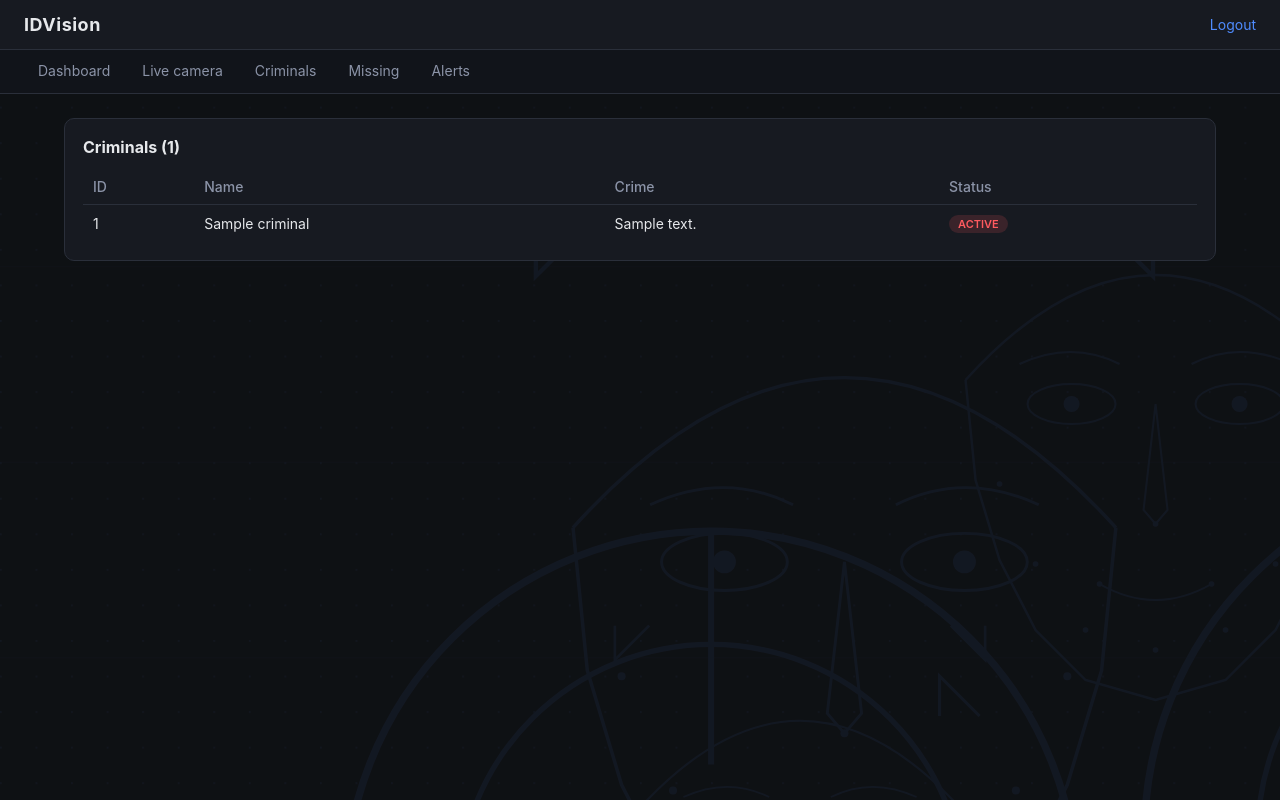
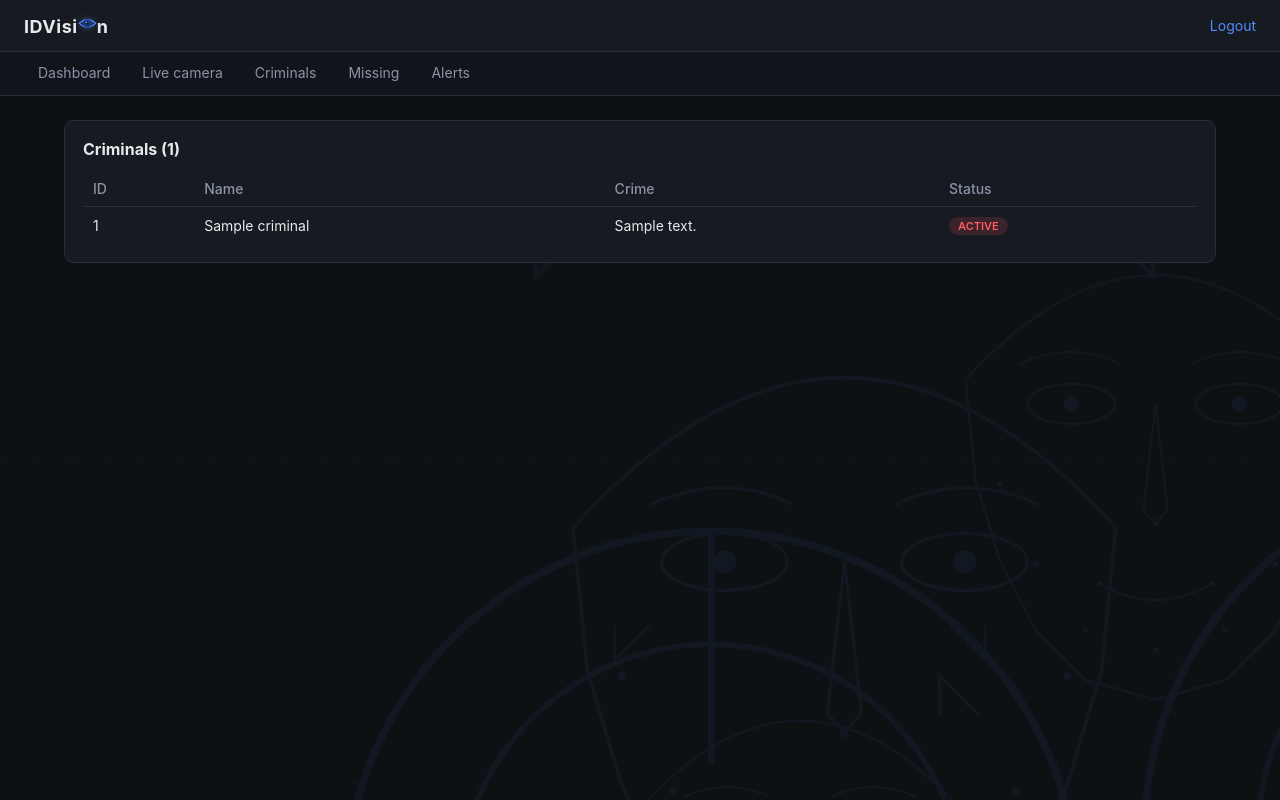
Before and after one commit to nussath/IDVision, a FastAPI app: template templates/criminals.html in a window 1280 px wide. Run offline with FastAPI, Linux system fonts and the light colour scheme; the template is opened without the code that fills it: most values are stand-ins (such as "Sample title", 1, 10 or a date in 2020).

Commit message:
Embed a mini eye-camera SVG in the "o" of the IDVision brand mark
Replace the plain "IDVision" text in the topbar h1 and in the home page
brand mark with "IDVisi<svg>n", where the SVG is a tiny 32x32 version of
the home-page eye illustration — almond eye outline, three aperture blades
around an iris, pupil with a lens-flare highlight. Sized with 1em units and
vertical-align so it sits on the same baseline as the surrounding letters,
with a soft accent-blue drop shadow for a glow.

A new brandeye() macro in _base.html is reused by the base topbar and the
login page so the two views stay in sync.

Co-Authored-By: Claude Opus 4.7 (1M context) <noreply@anthropic.com>

```diff
--- a/templates/_base.html
+++ b/templates/_base.html
@@ -4,9 +4,29 @@
     <meta charset="utf-8">
     <meta name="viewport" content="width=device-width, initial-scale=1">
     <title>{% block title %}IDVision{% endblock %}</title>
+    {% macro brandeye() %}
+    <svg class="brand-eye" viewBox="0 0 32 32" xmlns="http://www.w3.org/2000/svg"
+         aria-hidden="true">
+        <!-- Almond eye outline forms the "O" letter shape -->
+        <path d="M 2 16 Q 16 3 30 16 Q 16 29 2 16 Z"
+              fill="none" stroke="#4f8cff" stroke-width="1.8"/>
+        <!-- Iris with camera-aperture blades (3, subtle at small size) -->
+        <circle cx="16" cy="16" r="7" fill="#1a3a82"/>
+        <g transform="translate(16 16)" fill="#0b1b40" stroke="#4f8cff" stroke-width="0.4">
+            <path d="M 0 -7 L 2 -2 L -2 -2 Z"/>
+            <path d="M 0 -7 L 2 -2 L -2 -2 Z" transform="rotate(120)"/>
+            <path d="M 0 -7 L 2 -2 L -2 -2 Z" transform="rotate(240)"/>
+        </g>
+        <!-- Pupil -->
+        <circle cx="16" cy="16" r="2.4" fill="#0b1b40"/>
+        <!-- Highlight -->
+        <circle cx="14.5" cy="14.5" r="0.9" fill="#ffffff" opacity="0.9"/>
+    </svg>
+    {% endmacro %}
+
     {% macro navbar(user, is_admin, active) %}
     <header class="topbar">
-        <h1>IDVision</h1>
+        <h1>IDVisi{{ brandeye() }}n</h1>
         <div class="who">
             {{ user.username }}
             <span class="pill {{ user.role }}">{{ user.role }}</span>
@@ -75,6 +95,16 @@
             margin: 0;
             font-size: 18px;
             letter-spacing: 0.5px;
+            display: inline-flex;
+            align-items: baseline;
+            gap: 0;
+        }
+        .brand-eye {
+            width: 1.05em;
+            height: 1.05em;
+            vertical-align: -0.14em;
+            margin: 0 0.01em;
+            filter: drop-shadow(0 0 3px rgba(79,140,255,0.45));
         }
         header.topbar .who { color: var(--muted); font-size: 14px; }
         header.topbar a {
--- a/templates/login.html
+++ b/templates/login.html
@@ -85,6 +85,7 @@
         background: var(--accent);
         display: inline-block;
     }
+    .brand-mark .brand-eye { width: 1em; height: 1em; vertical-align: -0.18em; }
     footer.home-footer {
         border-top: 1px solid var(--border);
         padding: 18px 32px;
@@ -172,7 +173,7 @@
     </div>
 
     <div class="hero-copy">
-        <div class="brand-mark">IDVision</div>
+        <div class="brand-mark">IDVisi{{ brandeye() }}n</div>
         <h2>Eyes on <span>every frame.</span></h2>
         <p class="lede">
             IDVision is a real-time surveillance assistant that detects faces on your camera feed,
```
